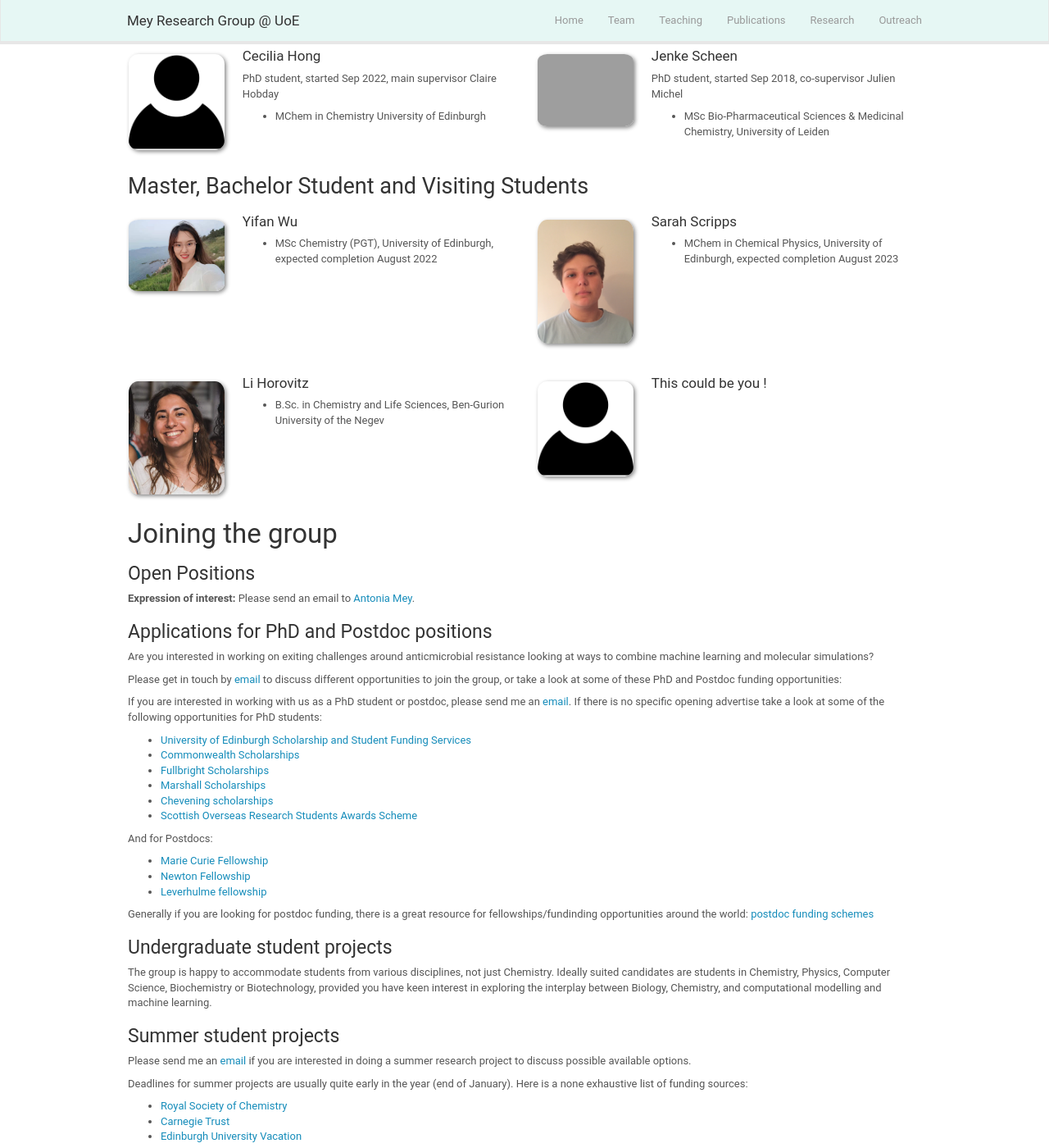
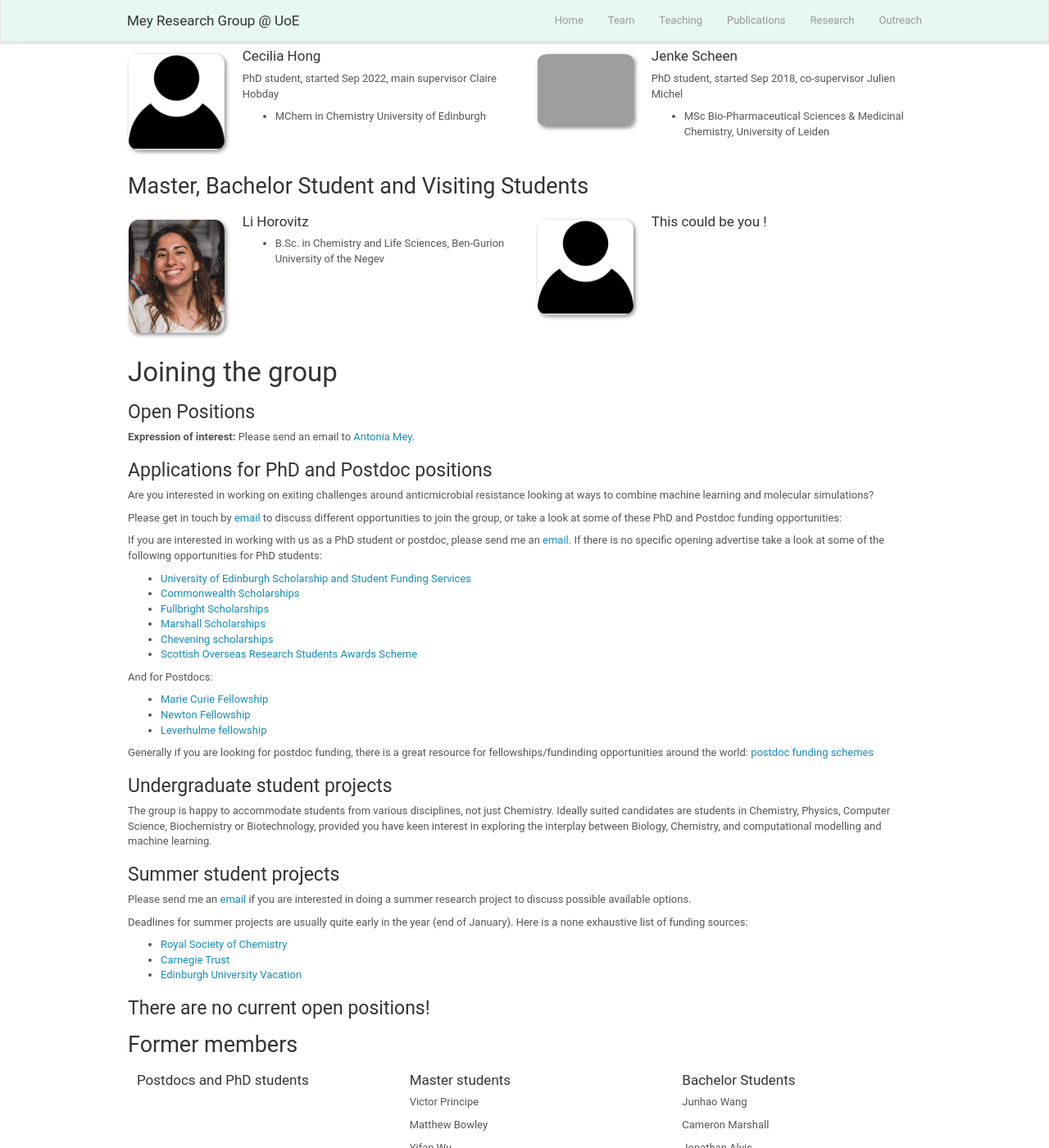
Before and after one commit to mozhu621/intellistream.github.io, a Jekyll site: the page built from _pages/team.md, in a window 1280 px wide and 1400 px high, scrolled down 863 px. Shown: the whole window at 82% size. Built offline with Jekyll 4.4.1, drawn with Linux system fonts in a browser that asks for light colours; nearby versions of some CDN libraries; some of the changed text lies outside the part shown.

Commit message:
updating member lists

```diff
--- a/_data/alumni_msc.yml
+++ b/_data/alumni_msc.yml
@@ -11,3 +11,10 @@
   email:
   number_educ: 1
   education1: MChem Chemistry, University of Edinburgh, expected completion July 2022
+
+- name: Yifan Wu
+  photo: yifan.jpg
+  info: Postgraduate Taught Masters (MSc)
+  email:
+  number_educ: 1
+  education1: MSc Chemistry (PGT), University of Edinburgh, expected completion August 2022
--- a/_data/alumni_visitors.yml
+++ b/_data/alumni_visitors.yml
@@ -4,3 +4,10 @@
   email:
   number_educ: 1
   education1: MChem BMedicinal and Biological Chemistry, University of Edinburgh, expected completion July 2023
+
+- name: Sarah Scripps
+  photo: sarah.jpg
+  info: Visitor
+  email:
+  number_educ: 1
+  education1: MChem in Chemical Physics, University of Edinburgh, expected completion August 2023
--- a/_data/students.yml
+++ b/_data/students.yml
@@ -1,16 +1,3 @@
-- name: Yifan Wu
-  photo: yifan.jpg
-  info: Postgraduate Taught Masters (MSc)
-  email:
-  number_educ: 1
-  education1: MSc Chemistry (PGT), University of Edinburgh, expected completion August 2022
-
-- name: Sarah Scripps
-  photo: sarah.jpg
-  info: Visitor
-  email:
-  number_educ: 1
-  education1: MChem in Chemical Physics, University of Edinburgh, expected completion August 2023
 
 - name: Li Horovitz
   photo: Li.jpg
--- a/_pages/team.md
+++ b/_pages/team.md
@@ -197,13 +197,12 @@ Deadlines for summer projects are usually quite early in the year (end of Januar
 
 ### There are no current open positions!
 
-
-## Former visitors, BSc/ MSc students
+## Former members
 <div class="row">
 
 <div class="col-sm-4 clearfix">
-<h4>Bachelor Students</h4>
-{% for member in site.data.alumni_bsc %}
+<h4>Postdocs and PhD students</h4>
+{% for member in site.data.alumni %}
 {{ member.name }}
 {% endfor %}
 </div>
@@ -216,6 +215,13 @@ Deadlines for summer projects are usually quite early in the year (end of Januar
 </div>
 
 <div class="col-sm-4 clearfix">
+<h4>Bachelor Students</h4>
+{% for member in site.data.alumni_bsc %}
+{{ member.name }}
+{% endfor %}
+</div>
+
+<div class="col-sm-4 clearfix">
 <h4>Visitors</h4>
 {% for member in site.data.alumni_visitors %}
 {{ member.name }}
```
